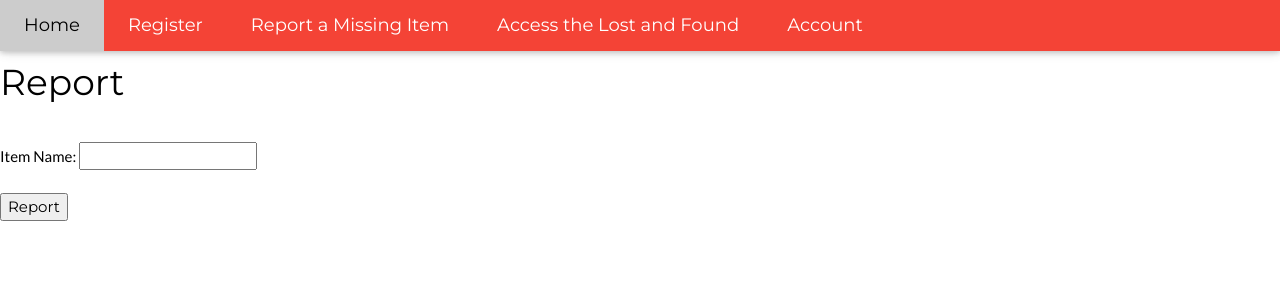
After one commit to BergenTech/web-application-final-project-steve-and-them, a Flask app: page /report in a window 1280 px wide. The commit adds this page. Shown: the top 300 px of the page. Run offline with Flask 3, Linux system fonts and the light colour scheme.

Commit message:
added report page

```diff
--- a/app.py
+++ b/app.py
@@ -17,5 +17,11 @@ def register():
         role = request.form.get('role')
     return render_template('register.html')
 
+@app.route('/report', methods=['POST', 'GET'])
+def report():
+    if request.method=='POST':
+        item_name = request.form.get('item_name')
+    return render_template('report.html')
+
 if __name__ == '__main__':
     app.run(debug=True)
--- a/templates/base.html
+++ b/templates/base.html
@@ -1,7 +1,7 @@
 <!DOCTYPE html>
 <html lang="en">
 <head>
-<title>{%block title%} {%endblock%} W3.CSS Template</title>
+<title>{%block title%} {%endblock%}</title>
 <meta charset="UTF-8">
 <meta name="viewport" content="width=device-width, initial-scale=1">
 <link rel="stylesheet" href="https://www.w3schools.com/w3css/4/w3.css">
@@ -21,10 +21,10 @@ body,h1,h2,h3,h4,h5,h6 {font-family: "Lato", sans-serif}
   <div class="w3-bar w3-red w3-card w3-left-align w3-large">
     <a class="w3-bar-item w3-button w3-hide-medium w3-hide-large w3-right w3-padding-large w3-hover-white w3-large w3-red" href="javascript:void(0);" onclick="myFunction()" title="Toggle Navigation Menu"><i class="fa fa-bars"></i></a>
     <a href="/" class="w3-bar-item w3-button w3-padding-large w3-white">Home</a>
-    <a href="#" class="w3-bar-item w3-button w3-hide-small w3-padding-large w3-hover-white">Register</a>
-    <a href="#" class="w3-bar-item w3-button w3-hide-small w3-padding-large w3-hover-white">Report a Missing Item</a>
-    <a href="#" class="w3-bar-item w3-button w3-hide-small w3-padding-large w3-hover-white">Access the Lost and Found</a>
-    <a href="#" class="w3-bar-item w3-button w3-hide-small w3-padding-large w3-hover-white">Account</a>
+    <a href="/register" class="w3-bar-item w3-button w3-hide-small w3-padding-large w3-hover-white">Register</a>
+    <a href="/report" class="w3-bar-item w3-button w3-hide-small w3-padding-large w3-hover-white">Report a Missing Item</a>
+    <a href="/lostandfound" class="w3-bar-item w3-button w3-hide-small w3-padding-large w3-hover-white">Access the Lost and Found</a>
+    <a href="/account" class="w3-bar-item w3-button w3-hide-small w3-padding-large w3-hover-white">Account</a>
   </div>
 </div>
 </header>
--- /dev/null
+++ b/templates/report.html
@@ -0,0 +1,17 @@
+{% extends "base.html" %}
+
+{% block title %}Report{% endblock %}
+
+{% block content %}
+<br>
+<br>
+<h1>Report</h1>
+<form action="/report" method="POST">
+    <br>
+    <label for="first-name">Item Name:</label>
+    <input type="text" id="item-name" name="item_name" required>
+    <br>
+    <br>
+    <button type="submit">Report</button>
+</form>
+{% endblock %}
```
Also changed, not shown: templates/index.html (+6 -6 lines).
